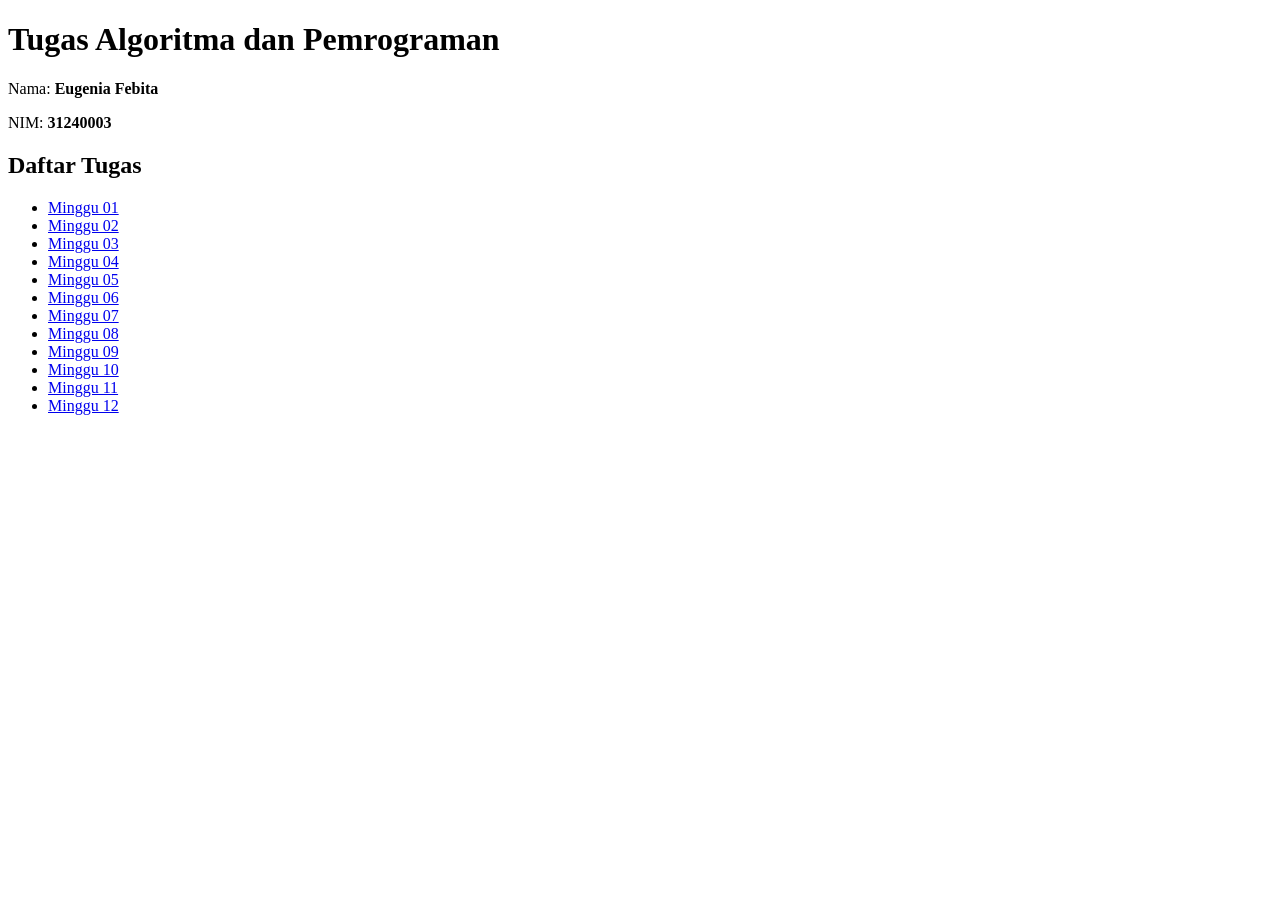
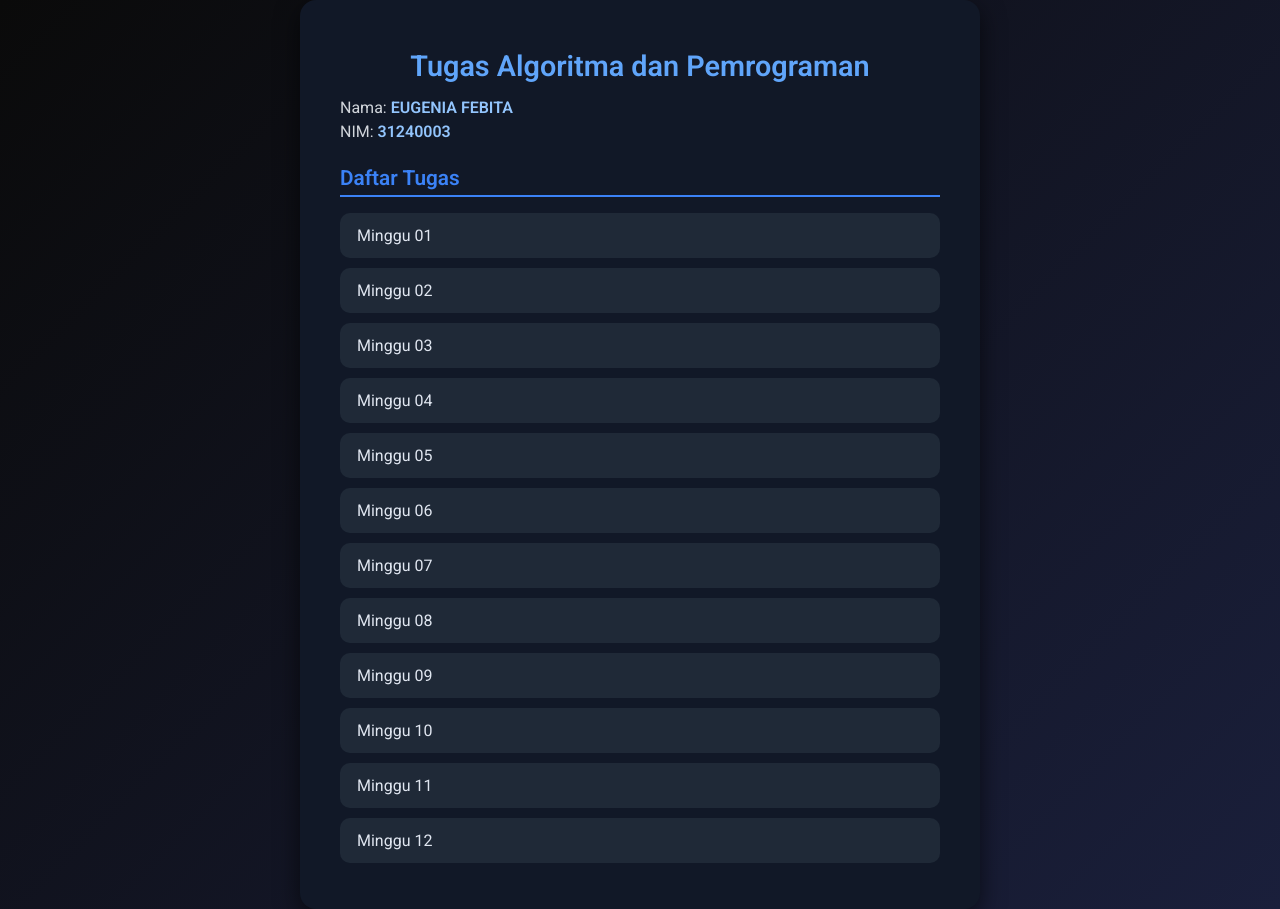
Before and after one commit to eugenebits/AlgoritmaDanPemrograman, a plain HTML site: page index.html in a window 1280 px wide. Before the commit the page ends 800 px from the top, so only its background shows below. Drawn offline with Linux system fonts and the light colour scheme.

Commit message:
Report Week 1

```diff
--- a/index.html
+++ b/index.html
@@ -4,11 +4,89 @@
   <meta charset="UTF-8">
   <meta name="viewport" content="width=device-width, initial-scale=1.0">
   <title>Tugas Algoritma dan Pemrograman</title>
+  <style>
+    @import url('https://fonts.googleapis.com/css2?family=Roboto:wght@400;600&display=swap');
+
+    body {
+      font-family: 'Roboto', sans-serif;
+      background: linear-gradient(135deg, #0a0a0a, #1a1f3b);
+      color: #e0e6f0;
+      margin: 0;
+      padding: 0;
+      display: flex;
+      justify-content: center;
+      align-items: center;
+      min-height: 100vh;
+    }
+
+    .container {
+      background: #111827;
+      padding: 30px 40px;
+      border-radius: 16px;
+      box-shadow: 0 8px 25px rgba(0,0,0,0.6);
+      width: 90%;
+      max-width: 600px;
+    }
+
+    h1 {
+      text-align: center;
+      font-size: 1.8rem;
+      margin-bottom: 15px;
+      color: #60a5fa; /* biru */
+    }
+
+    p {
+      font-size: 1rem;
+      margin: 5px 0;
+      color: #d1d5db;
+    }
+
+    strong {
+      color: #93c5fd; /* biru soft */
+    }
+
+    h2 {
+      margin-top: 25px;
+      margin-bottom: 15px;
+      font-size: 1.3rem;
+      color: #3b82f6;
+      border-bottom: 2px solid #3b82f6;
+      padding-bottom: 5px;
+    }
+
+    ul {
+      list-style: none;
+      padding: 0;
+    }
+
+    li {
+      margin: 10px 0;
+    }
+
+    a {
+      display: block;
+      background: #1f2937;
+      padding: 12px 16px;
+      border-radius: 10px;
+      color: #e0e6f0;
+      text-decoration: none;
+      transition: all 0.3s ease;
+      border: 1px solid transparent;
+    }
+
+    a:hover {
+      background: #2563eb;
+      color: white;
+      transform: translateX(5px);
+      border: 1px solid #60a5fa;
+    }
+  </style>
 </head>
 <body>
+  <div class="container">
     <h1>Tugas Algoritma dan Pemrograman</h1>
 
-  <p>Nama: <strong>Eugenia Febita</strong></p>
+    <p>Nama: <strong>EUGENIA FEBITA</strong></p>
     <p>NIM: <strong>31240003</strong></p>
 
     <h2>Daftar Tugas</h2>
@@ -26,6 +104,6 @@
       <li><a href="./minggu-11/">Minggu 11</a></li>
       <li><a href="./minggu-12/">Minggu 12</a></li>
     </ul>
-
+  </div>
 </body>
 </html>
```
Lines whose indentation alone changed are shown as unchanged.
